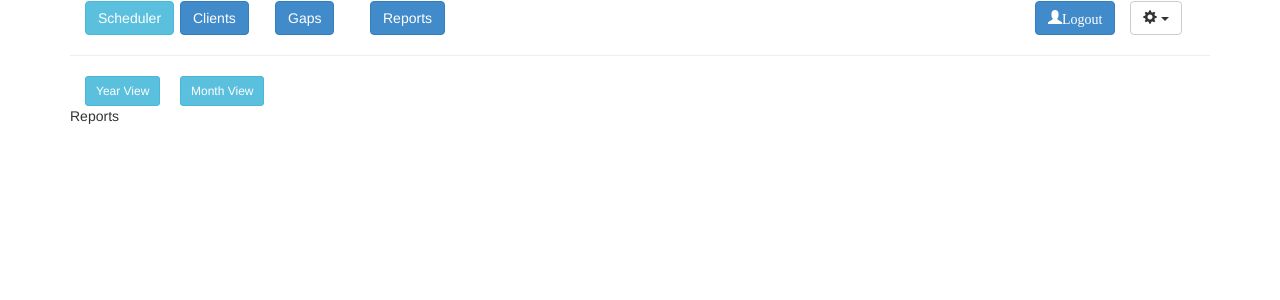
After one commit to dwagon/Scheduler, a Django app: page /report/ in a window 1280 px wide. The commit adds this page. Shown: the top 300 px of the page. Run offline with Django 3.2, Linux system fonts and the light colour scheme; the visitor is signed in with stand-in values (Sample User, id 1); parts of the project's set-up code (start-up, migrations or seed data) failed here and were passed over; some libraries are stand-ins or nearby versions.

Commit message:
Move reports to their own app

```diff
--- a/scheduler/client/templates/client/client_detail.html
+++ b/scheduler/client/templates/client/client_detail.html
@@ -5,7 +5,7 @@
             {% include "client/client_view.html" %}
         </div>
         <div class="col-md-5">
-            {% include 'client/month.html' %}
+            {% include 'report/month.html' %}
         </div>
     </div>
     {% for visit in visits %}
--- a/scheduler/client/templates/client/display_month.html
+++ /dev/null
@@ -1,5 +0,0 @@
-{% extends "base/base.html" %}
-{% block content %}
-{% include "client/month.html" %}
-
-{% endblock %}
--- a/scheduler/client/urls.py
+++ b/scheduler/client/urls.py
@@ -3,8 +3,7 @@ from rest_framework.urlpatterns import format_suffix_patterns
 
 from .views import ClientDetail, ClientUpdate, ClientList, ClientDelete
 from .views import ClientNew, clientGenerateVisits, clientDeleteVisits
-from .views import displayMonth, displayDay, displayClientMonth, clientIndex
-from .views import deleteAllClients
+from .views import deleteAllClients, clientIndex
 import restviews
 
 api_patterns = [
@@ -28,12 +27,6 @@ urlpatterns = patterns(
     url(r'^(?P<pk>\d+)/clientGenerateVisits$', clientGenerateVisits, name='clientGenerateVisits'),
     url(r'^(?P<pk>\d+)/clientDeleteVisits$', clientDeleteVisits, name='clientDeleteVisits'),
     url(r"^deleteAllClients$", deleteAllClients, name='deleteAllClients'),
-    url(r"^month/(\d+)/(\d+)/(prev|next)/$", displayMonth, name='displayYearMonthPage'),
-    url(r"^month/(\d+)/(\d+)/$", displayMonth, name='displayYearMonth'),
-    url(r"^month/(\d+)/$", displayMonth),
-    url(r"^month/(?P<client>\d+)/$", displayClientMonth, name='displayClientMonth'),
-    url(r"^month$", displayMonth, name='displayThisMonth'),
-    url(r"^day/(\d+)/(\d+)/(\d+)/$", displayDay, name='displayDay'),
     url(r'^api/', include(api_patterns)),
     )
 
--- /dev/null
+++ b/scheduler/report/reports.py
@@ -0,0 +1,93 @@
+import datetime
+import calendar
+
+from django.shortcuts import render
+from django.contrib.auth.decorators import login_required
+
+from gap.models import inGap
+from visit.models import Visit
+
+mnames = "January February March April May June July August September October November December".split()
+
+
+###############################################################################
+@login_required
+def reportIndex(request):
+    return render(request, "report/index.html", {})
+
+
+################################################################################
+@login_required
+def displayClientMonth(request, client, year=None, month=None):
+    return displayMonth(request, year=year, month=month, client=client, template='report/month.html')
+
+
+################################################################################
+def monthDetail(year=None, month=None, change=None, client=None):
+    today = datetime.date.today()
+    if year is None:
+        year = today.year
+    else:
+        year = int(year)
+    if month is None:
+        month = today.month
+    else:
+        month = int(month)
+
+    # apply next / previous change
+    if change in ("next", "prev"):
+        now, mdelta = datetime.date(year, month, 15), datetime.timedelta(days=31)
+        if change == "next":
+            mod = mdelta
+        elif change == "prev":
+            mod = -mdelta
+        year, month = (now+mod).timetuple()[:2]
+
+    cal = calendar.Calendar()
+    lst = [[]]
+    week = 0
+
+    # make month lists containing list of days for each week
+    # each day tuple will contain list of visits and 'current' indicator
+    for day in cal.itermonthdays(year, month):
+        current = False
+        visits = None
+        gap = None
+        dt = None
+        if day:
+            dt = datetime.date(year, month, day)
+            if dt == today:
+                current = True
+            gap = inGap(dt)
+            visits = Visit.objects.filter(date=dt)
+            if client:
+                visits = visits.filter(client=client)
+
+        lst[week].append((day, visits, current, gap, dt))
+        if len(lst[week]) == 7:
+            lst.append([])
+            week += 1
+    return {'year': year, 'month': month, 'month_days': lst, 'mname': mnames[month-1]}
+
+
+################################################################################
+@login_required
+def displayMonth(request, year=None, month=None, change=None, client=None, template='report/display_month.html'):
+    """Listing of days in `month`."""
+    d = monthDetail(year, month, change, client)
+    return render(request, template, d)
+
+
+################################################################################
+@login_required
+def displayYear(request, year=None):
+    pass
+
+
+################################################################################
+@login_required
+def displayDay(request, year=None, month=None, day=None):
+    # TODO
+    pass
+
+# EOF
--- /dev/null
+++ b/scheduler/report/templates/report/base.html
@@ -0,0 +1,19 @@
+{% extends "base/base.html" %}
+{% block subbuttonbar %}
+    <div class="container">
+        <div class="col-md-1">
+            <a href="{% url 'displayYear' %}"><button type="button" class="btn btn-info btn-sm">Year View</button></a>
+        </div>
+        <div class="col-md-1">
+            <a href="{% url 'displayThisMonth' %}"><button type="button" class="btn btn-info btn-sm">Month View</button></a>
+        </div>
+    </div>
+{% endblock %}
+
+{% block content %}
+    <div class="row">
+    {% block report_content %}
+    Report Content
+    {% endblock %}
+    </div>
+{% endblock %}
--- /dev/null
+++ b/scheduler/report/templates/report/display_month.html
@@ -0,0 +1,5 @@
+{% extends "report/base.html" %}
+{% block content %}
+{% include "report/month.html" %}
+
+{% endblock %}
--- /dev/null
+++ b/scheduler/report/templates/report/index.html
@@ -0,0 +1,4 @@
+{% extends "report/base.html" %}
+{% block content %}
+Reports
+{% endblock %}
--- /dev/null
+++ b/scheduler/report/urls.py
@@ -0,0 +1,18 @@
+from django.conf.urls import patterns, url
+from .reports import reportIndex, displayMonth, displayClientMonth, displayYear
+from .reports import displayDay
+
+urlpatterns = patterns(
+    '',
+    url(r'^$', reportIndex, name='reportIndex'),
+    url(r"^month/(\d+)/(\d+)/(prev|next)/$", displayMonth, name='displayYearMonthPage'),
+    url(r"^month/(\d+)/(\d+)/$", displayMonth, name='displayYearMonth'),
+    url(r"^month/(\d+)/$", displayMonth),
+    url(r"^month/(?P<client>\d+)/$", displayClientMonth, name='displayClientMonth'),
+    url(r"^month$", displayMonth, name='displayThisMonth'),
+    url(r"^year/$", displayYear, name='displayYear'),
+    url(r"^year/(\d+)$", displayYear, name='displayYear'),
+    url(r"^day/(\d+)/(\d+)/(\d+)/$", displayDay, name='displayDay'),
+    )
+
+# EOF
--- a/scheduler/scheduler/settings.py
+++ b/scheduler/scheduler/settings.py
@@ -127,6 +127,7 @@ INSTALLED_APPS = (
     'rest_framework',
     'client',
     'gap',
+    'report',
     'visit'
 )
 
--- a/scheduler/scheduler/templates/base/base.html
+++ b/scheduler/scheduler/templates/base/base.html
@@ -23,6 +23,7 @@
 
 <div class="row hidden-print">
 {% block buttonbar %}
+    <div class="container">
     <div class="col-md-1">
         <a href="{% url 'index' %}" role="button" class="btn btn-info bt-lg">Scheduler</a>
     </div>
@@ -33,15 +34,15 @@
     </div>
     <div class="col-md-1">
         {% if user.is_authenticated %}
-            <a href="{% url 'displayThisMonth' %}" role="button" class="btn btn-primary">Calendar</a>
+            <a href="{% url 'gapIndex' %}" role="button" class="btn btn-primary">Gaps</a>
         {% endif %}
     </div>
     <div class="col-md-1">
         {% if user.is_authenticated %}
-            <a href="{% url 'gapIndex' %}" role="button" class="btn btn-primary">Gaps</a>
+            <a href="{% url 'reportIndex' %}" role="button" class="btn btn-primary">Reports</a>
         {% endif %}
     </div>
-    <div class="col-md-5">
+    <div class="col-md-6">
         &nbsp;
     </div>
     <div class="col-md-1">
@@ -69,6 +70,7 @@
             </ul>
         </div>
     {% endif %}
+    </div>
     </div>
 {% endblock %}
 </div>
--- a/scheduler/scheduler/urls.py
+++ b/scheduler/scheduler/urls.py
@@ -16,6 +16,7 @@ urlpatterns = patterns(
     url(r'^client/', include('client.urls')),
     url(r'^gap/', include('gap.urls')),
     url(r'^visit/', include('visit.urls')),
+    url(r'^report/', include('report.urls')),
     url(r'^admin/doc/', include('django.contrib.admindocs.urls')),
     url(r'^admin/', include(admin.site.urls)),
     url(r'^accounts/login/$',  login, {'template_name': 'base/login.html'}, name='login'),
--- a/scheduler/visit/views.py
+++ b/scheduler/visit/views.py
@@ -76,10 +76,4 @@ def generateAllVisits(request):
             messages.info(request, msg)
     return render(request, "base/index.html", {})
 
-
-################################################################################
-@login_required
-def displayDay(request, year=None, month=None, day=None):
-    pass
-
 # EOF
```
Also changed, not shown: scheduler/client/views.py (+1 -66 lines), scheduler/report/__init__.py (added), scheduler/report/templates/report/month.html (renamed from scheduler/client/templates/client/month.html).
